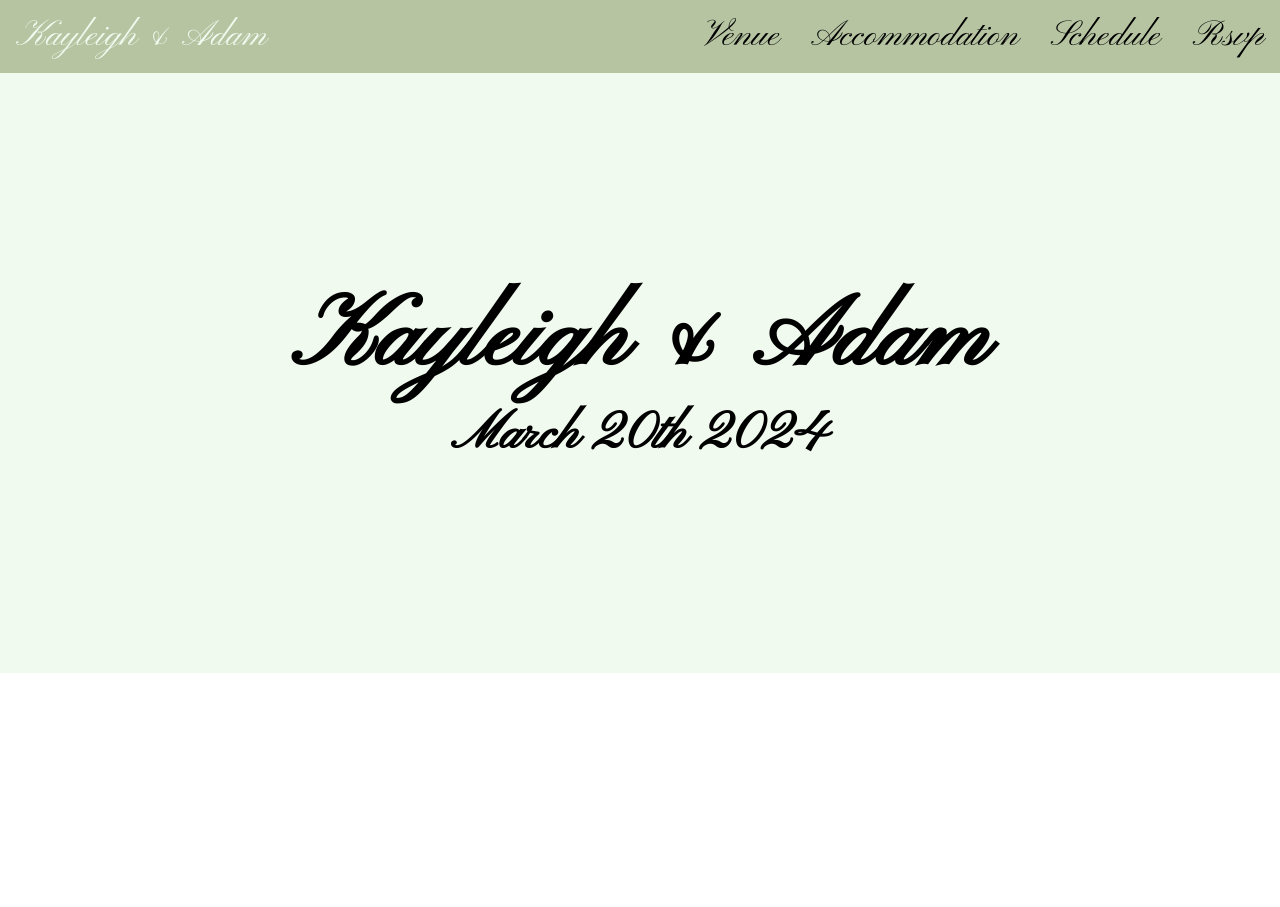
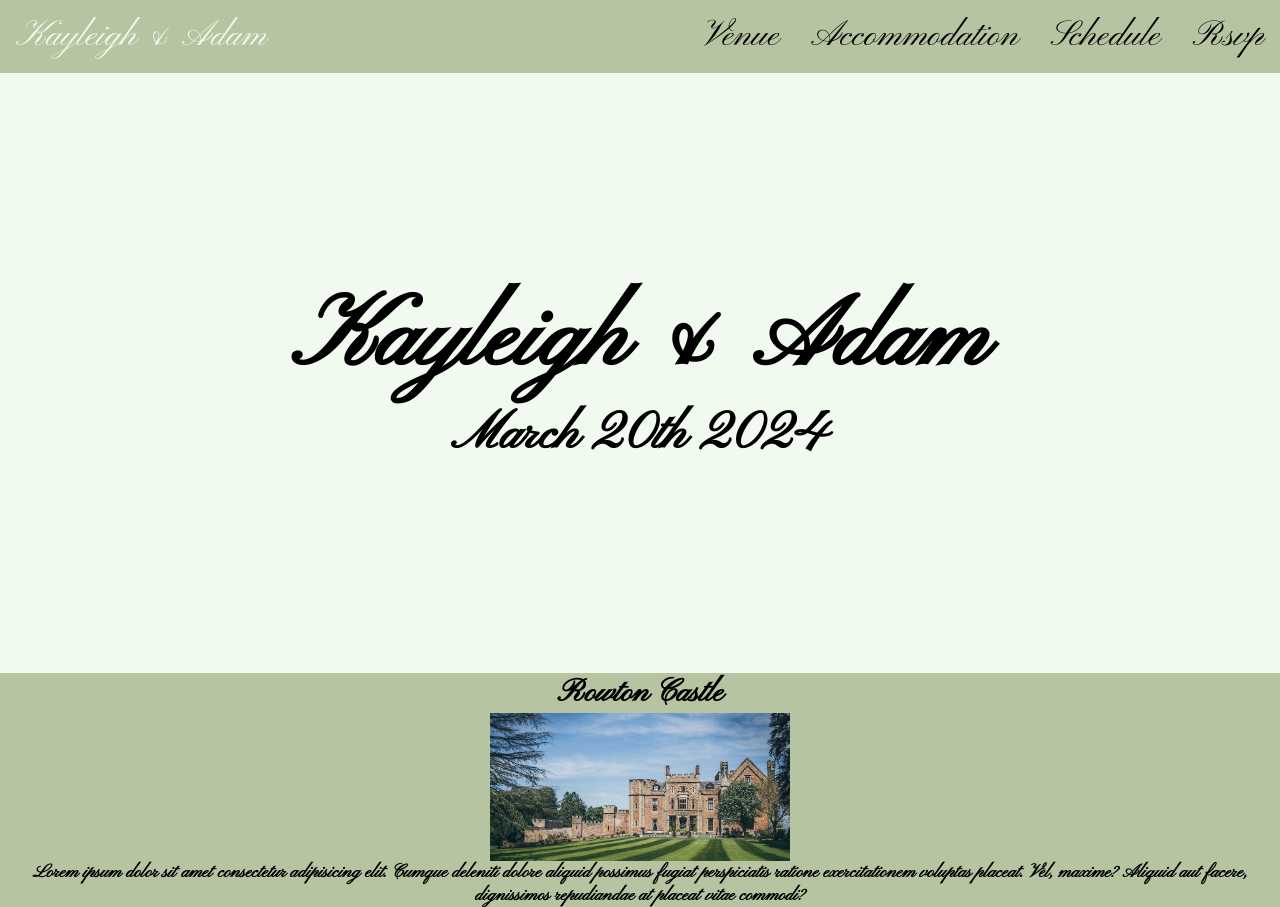
Before and after one commit to Gpsnm/wedding, a plain HTML site: page index.html in a window 1280 px wide. Before the commit the page ends 800 px from the top, so only its background shows below. Drawn offline with Linux system fonts and the light colour scheme.

Commit message:
added venue header and image

```diff
--- a/index.html
+++ b/index.html
@@ -35,6 +35,13 @@
                 <h2>March 20th 2024</h2>
             </div>
         </hero>
+        <section>
+            <div class="venue" id="venue">
+                <h2>Rowton Castle</h2>
+                <img src="./images/Gallery.-Castle-Grounds-Banner.jpg" class="venueImg" alt="front view of rowton castle">
+                <h3>Lorem ipsum dolor sit amet consectetur adipisicing elit. Cumque deleniti dolore aliquid possimus fugiat perspiciatis ratione exercitationem voluptas placeat. Vel, maxime? Aliquid aut facere, dignissimos repudiandae at placeat vitae commodi?</h3>
+            </div>
+        </section>
     </main>
     <script src="./script.js"></script>
 <body>
--- a/style.css
+++ b/style.css
@@ -2,6 +2,7 @@
     margin: 0;
     padding: 0;
     box-sizing: border-box;
+    font-family: var(--font);
 }
 :root{
 --sage:#b6c4a2;
@@ -46,7 +47,6 @@
 .active {
     background-color:var(--sage);
     color: white;
-    font-family: var(--font);
 }
 
 /* hero */
@@ -61,18 +61,29 @@
     width: 100%;
 }
 
-.heroSection h1 {
+h1 {
     font-size: 65px;
-    font-family: var(--font);
     text-align: center;
 }
 
-.heroSection h2 {
-    font-family: var(--font);
+h2 {
     font-size: 32px;
 }
 
 
+/* Venue section */
+
+.venue{
+    background-color: var(--sage);
+    display: flex;
+    flex-direction: column;
+    align-items: center;
+    text-align: center;
+}
+
+.venueImg{
+    max-width: 300px;
+}
 
 
 
```
Also changed, not shown: images/Gallery.-Castle-Grounds-Banner.jpg (added).
